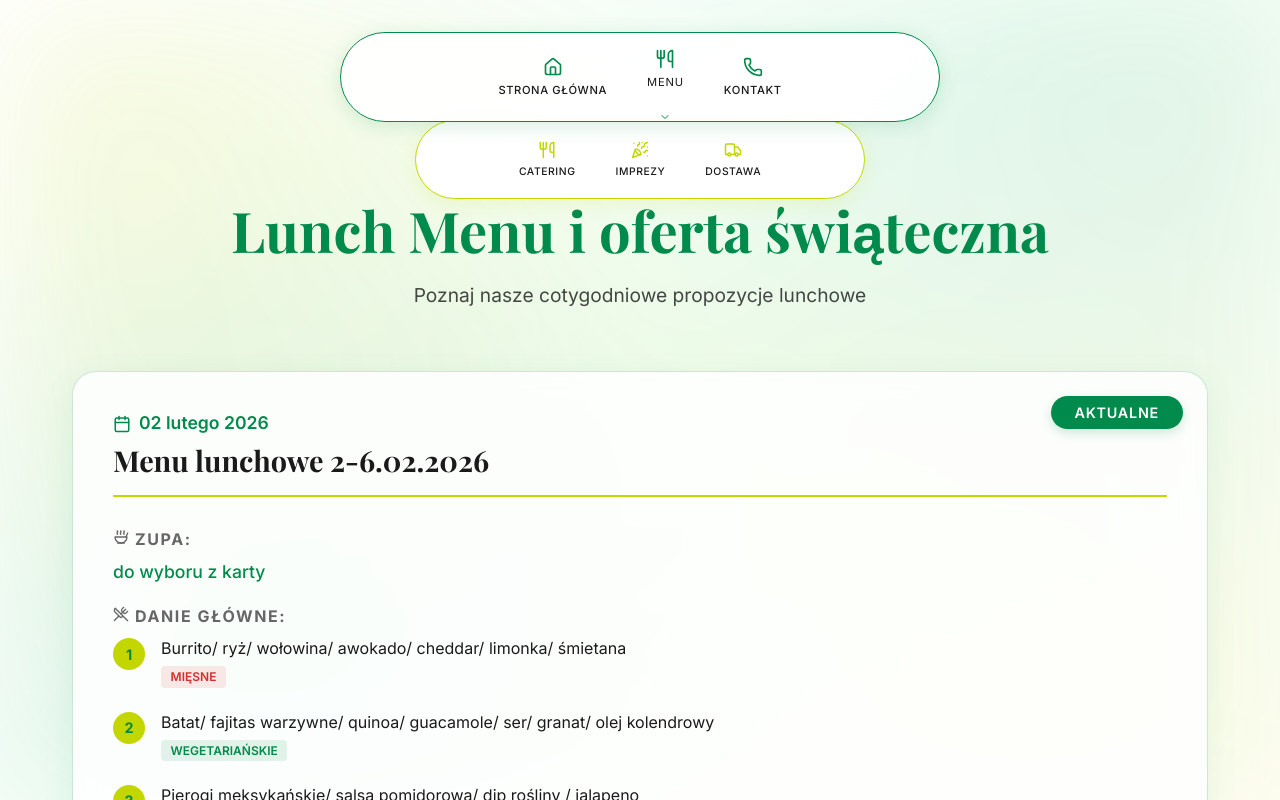
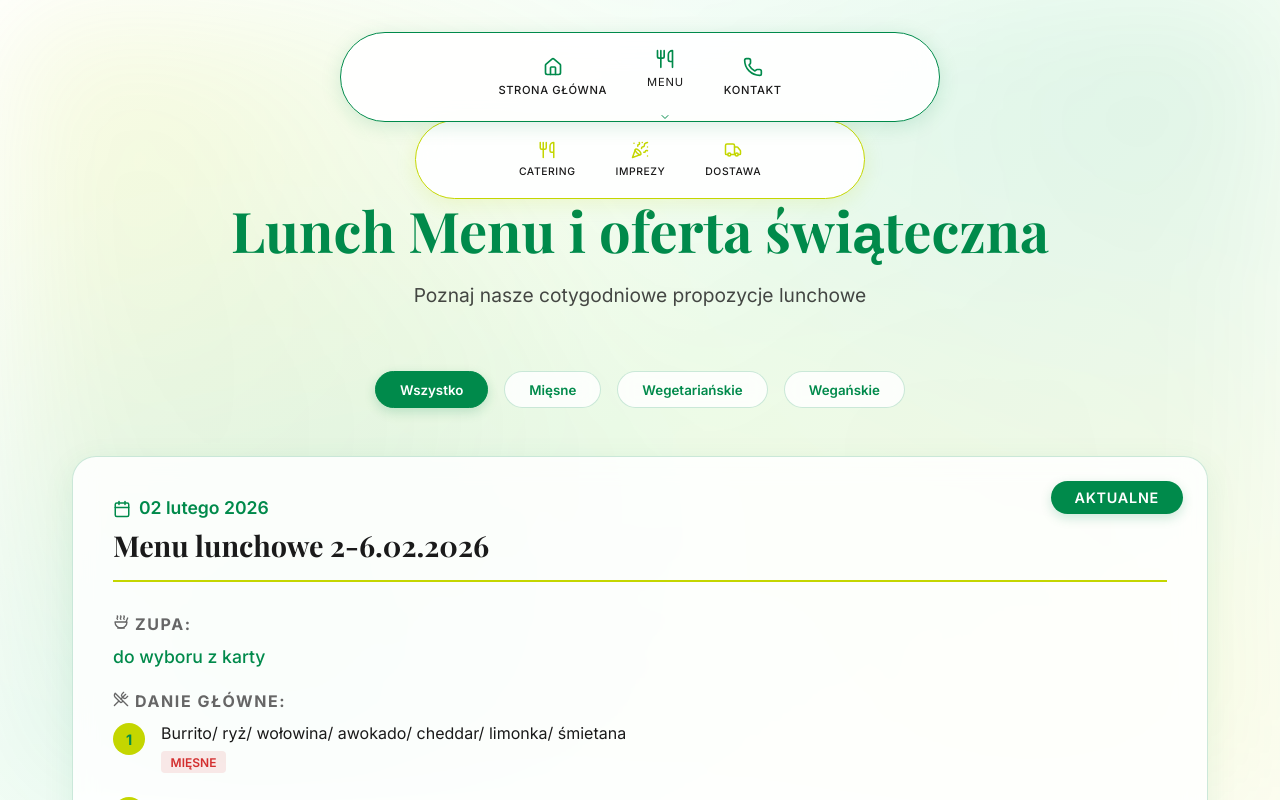
Before and after one commit to johnbosco6/zeln2, a Next.js app: page /lunch-menu in a window 1280 px wide. Shown: the top 800 px of the page. Built offline with nearby package versions, Linux system fonts and the light colour scheme; a web font is replaced by a local one.

Commit message:
Add filtering to Lunch Menu page

```diff
--- a/app/lunch-menu/lunch-menu.module.css
+++ b/app/lunch-menu/lunch-menu.module.css
@@ -215,6 +215,41 @@
     color: var(--primary-green);
 }
 
+.filterContainer {
+    display: flex;
+    justify-content: center;
+    gap: 1rem;
+    margin-bottom: 3rem;
+    flex-wrap: wrap;
+    padding: 0 1rem;
+}
+
+.filterBtn {
+    background: rgba(255, 255, 255, 0.82);
+    backdrop-filter: blur(8px);
+    border: 1.5px solid rgba(0, 138, 75, 0.2);
+    padding: 0.6rem 1.5rem;
+    border-radius: 9999px;
+    font-family: var(--font-inter);
+    font-weight: 600;
+    color: var(--primary-green);
+    cursor: pointer;
+    transition: all 0.3s ease;
+}
+
+.filterBtn:hover {
+    background: white;
+    border-color: var(--primary-green);
+    transform: translateY(-2px);
+}
+
+.filterBtn.active {
+    background: var(--primary-green);
+    color: white;
+    border-color: var(--primary-green);
+    box-shadow: 0 4px 12px rgba(0, 138, 75, 0.2);
+}
+
 @media (max-width: 1024px) {
     .container {
         padding: 11rem 1.5rem 3rem;
--- a/app/lunch-menu/page.tsx
+++ b/app/lunch-menu/page.tsx
@@ -1,3 +1,6 @@
+"use client";
+
+import { useState } from "react";
 import Navbar from "../components/Navbar";
 import SecondaryNav from "../components/SecondaryNav";
 import Footer from "../components/Footer";
@@ -64,6 +67,13 @@ const lunchMenus = [
 ];
 
 export default function LunchMenuPage() {
+    const [filter, setFilter] = useState<'all' | 'mięsne' | 'wegetariańskie' | 'wegańskie'>('all');
+
+    const filterMains = (mains: any[]) => {
+        if (filter === 'all') return mains;
+        return mains.filter(main => main.type === filter);
+    };
+
     return (
         <>
             <main className="min-h-screen relative overflow-hidden">
@@ -81,8 +91,40 @@ export default function LunchMenuPage() {
                         <p className={styles.subtitle}>Poznaj nasze cotygodniowe propozycje lunchowe</p>
                     </header>
 
+                    {/* Filter Buttons */}
+                    <div className={styles.filterContainer}>
+                        <button
+                            className={`${styles.filterBtn} ${filter === 'all' ? styles.active : ''}`}
+                            onClick={() => setFilter('all')}
+                        >
+                            Wszystko
+                        </button>
+                        <button
+                            className={`${styles.filterBtn} ${filter === 'mięsne' ? styles.active : ''}`}
+                            onClick={() => setFilter('mięsne')}
+                        >
+                            Mięsne
+                        </button>
+                        <button
+                            className={`${styles.filterBtn} ${filter === 'wegetariańskie' ? styles.active : ''}`}
+                            onClick={() => setFilter('wegetariańskie')}
+                        >
+                            Wegetariańskie
+                        </button>
+                        <button
+                            className={`${styles.filterBtn} ${filter === 'wegańskie' ? styles.active : ''}`}
+                            onClick={() => setFilter('wegańskie')}
+                        >
+                            Wegańskie
+                        </button>
+                    </div>
+
                     <div className={styles.menuGrid}>
-                        {lunchMenus.map((menu, index) => (
+                        {lunchMenus.map((menu, index) => {
+                            const filteredMains = filterMains(menu.mains);
+                            if (filteredMains.length === 0) return null;
+
+                            return (
                                 <div key={index} className={styles.menuCard}>
                                     {menu.isCurrent && <div className={styles.currentBadge}>Aktualne</div>}
 
@@ -107,7 +149,7 @@ export default function LunchMenuPage() {
                                             Danie główne:
                                         </span>
                                         <div className={styles.mainCourseList}>
-                                        {menu.mains.map((main, mIndex) => (
+                                            {filteredMains.map((main, mIndex) => (
                                                 <div key={mIndex} className={styles.courseItem}>
                                                     <div className={styles.courseNumber}>{mIndex + 1}</div>
                                                     <div className={styles.courseDetails}>
@@ -140,7 +182,8 @@ export default function LunchMenuPage() {
                                         </a>
                                     </div>
                                 </div>
-                        ))}
+                            );
+                        })}
                     </div>
                 </div>
             </main>
```
Lines whose indentation alone changed are shown as unchanged.
